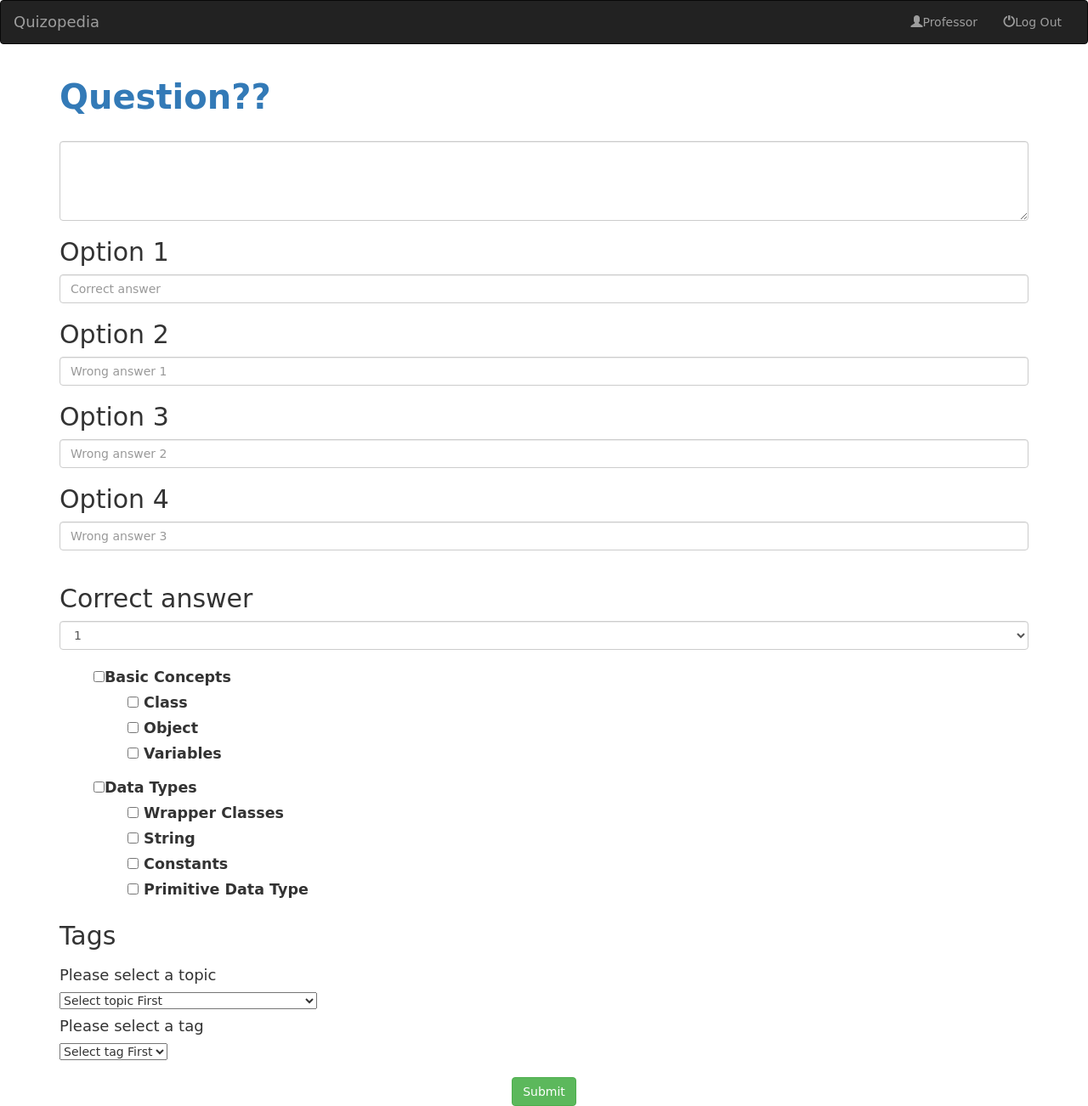
After one commit to hmaskai/Quiz-Of-The-Day, a PHP site: page /staff/homepage_prof.php in a window 1280 px wide. The commit adds this page. Shown: the whole page at 85% size. Run offline with PHP 8.4, Linux system fonts and the light colour scheme.

Commit message:
Professor Page added

```diff
--- a/Quizopedia/public/css/homepage.css
+++ b/Quizopedia/public/css/homepage.css
@@ -2,6 +2,11 @@ body{
 	font-family: "Comic Sans MS", cursive, sans-serif;
 }
 
+.container h3{
+color: #337ab7;
+font-weight:800;
+font-size: 40px;
+}
 
 .question {
     text-align:center;
--- /dev/null
+++ b/Quizopedia/public/staff/homepage_prof.php
@@ -0,0 +1,279 @@
+<!DOCTYPE html>
+<html>
+<head>
+
+<script src="https://ajax.googleapis.com/ajax/libs/jquery/1.12.0/jquery.min.js"></script>
+<title>Quizopedia</title>
+  <meta charset="utf-8">
+  <meta name="viewport" content="width=device-width, initial-scale=1">
+  <link rel="stylesheet" href="http://maxcdn.bootstrapcdn.com/bootstrap/3.3.6/css/bootstrap.min.css">
+  <script src="https://ajax.googleapis.com/ajax/libs/jquery/1.12.0/jquery.min.js"></script>
+  <script src="http://maxcdn.bootstrapcdn.com/bootstrap/3.3.6/js/bootstrap.min.js"></script>
+
+<script src="https://ajax.googleapis.com/ajax/libs/jquery/1.12.0/jquery.min.js"></script>
+ <link rel="stylesheet" href="../css/homepage.css">
+<script>
+$(document).on('keydown', '#tag_list', function (e) {
+    if (e.keyCode == 13) {
+        createTag($(this).val());
+    }
+});
+$(document).on('click', '.delete', function () {
+    $(this).parent().remove();
+});
+
+function createTag(text) {
+    if (text != '') {
+        var tag = $('<div class="tags">' + text + '<a class="delete"></a></div>');
+        tag.insertBefore($('#tag_list'), $('#tag_list'));
+        $('#tag_list').val('');
+    }
+}
+</script>
+</head>
+
+<body>
+<nav class="navbar navbar-inverse">
+	  <div class="container-fluid">
+		<!-- Brand and toggle get grouped for better mobile display -->
+		<button type="button" class="navbar-toggle" data-toggle="collapse" data-target="#myNavbar">
+			<span class="icon-bar"></span>
+			<span class="icon-bar"></span>
+			<span class="icon-bar"></span>
+		</button>
+		<div class="navbar-header">
+		  <a class="navbar-brand" href="#">Quizopedia</a>
+		</div>
+
+		<!-- Collect the nav links, forms, and other content for toggling -->
+		<div class="collapse navbar-collapse" id="myNavbar">
+
+		  <ul class="nav navbar-nav navbar-right">
+			  <li><a href="#"><span class="glyphicon glyphicon-user"></span>Professor</a></li>
+			  <li><a href="logout.php"><span class="glyphicon glyphicon-off"></span>Log Out</a></li>
+		  </ul>
+		</div><!-- /.navbar-collapse -->
+	  </div><!-- /.container-fluid -->
+	</nav>
+
+
+<div class= "container">
+<form class="quizsettings" id="editexamquestionformmodel" action="questionDB.php" method="post">
+<fieldset>
+	<h3>Question??</h3>
+	<br>
+	<textarea rows="4" cols="50" name="question" class="form-control">
+	</textarea>
+</fieldset>
+<fieldset class="createanswers">
+<div class="fieldgroup">
+	<h2>Option 1</h2>
+	<div>
+
+		<input placeholder="Correct answer" id="EditExamQuestionFormModel_answer_1" name="op1" type="text" class="form-control"/>
+
+	</div>
+</div>
+<div class="fieldgroup">
+	<h2>Option 2</h2>
+	<div>
+
+		<input placeholder="Wrong answer 1" id="EditExamQuestionFormModel_answer_2" name="op2" type="text" class="form-control"/>
+
+	</div>
+</div>
+<div class="fieldgroup">
+	<h2>Option 3</h2>
+	<div>
+
+	<input placeholder="Wrong answer 2" id="EditExamQuestionFormModel_answer_3" name="op3" type="text" class="form-control"/>
+
+	</div>
+	</div>
+
+<div class="fieldgroup">
+	<h2>Option 4</h2>
+
+	<input placeholder="Wrong answer 3" id="EditExamQuestionFormModel_answer_4" name="op4" type="text" class="form-control"/>
+
+	</div>
+
+<br>
+<h2>Correct answer</h2>
+
+	<select name = "correctAns" class="form-control">
+	<option value="1">1</option>
+	<option value="2">2</option>
+	<option value="3">3</option>
+	<option value="4">4</option>
+</select>
+
+</fieldset>
+<br>
+<fieldset class="explainquestion">
+
+<div class="fieldgroup">
+
+
+	<ul type="none">
+		<li>
+		  <input type="checkbox" name="BasicConcept[]" id="option" value="Basic Concepts"><label for="option"> Basic Concepts</label>
+		  <ul type="none">
+			<li><label><input type="checkbox" name="BasicConcept[]" class="subOption" value="Class"> Class</label></li>
+			<li><label><input type="checkbox" name="BasicConcept[]" class="subOption" value="Object"> Object</label></li>
+			<li><label><input type="checkbox" name="BasicConcept[]" class="subOption" value="Variables"> Variables</label></li>
+		  </ul>
+		</li>
+	</ul>
+
+
+	<ul type="none">
+		<li>
+		  <input type="checkbox" id="option1"><label for="option1"> Data Types</label>
+		  <ul type="none">
+			<li><label><input type="checkbox" name="Data Types" class="Data_Types" value="Wapper Classes"> Wrapper Classes</label></li>
+			<li><label><input type="checkbox" name="Data Types" class="Data_Types" value="String"> String</label></li>
+			<li><label><input type="checkbox" name="Data Types" class="Data_Types" value="Constants"> Constants</label></li>
+			<li><label><input type="checkbox" name="Data Types" class="Data_Types" value="Primitive Data Type"> Primitive Data Type</label></li>
+		  </ul>
+		</li>
+	</ul>
+
+
+
+
+	<script language="javascript">
+		var checkboxes = document.querySelectorAll('input.subOption'),
+		checkall = document.getElementById('option');
+
+		for(var i=0; i<checkboxes.length; i++) {
+		  checkboxes[i].onclick = function() {
+			var checkedCount = document.querySelectorAll('input.subOption:checked').length;
+
+			checkall.checked = checkedCount > 0;
+			checkall.indeterminate = checkedCount > 0 && checkedCount < checkboxes.length;
+		  }
+		}
+
+		checkall.onclick = function() {
+		  for(var i=0; i<checkboxes.length; i++) {
+			checkboxes[i].checked = this.checked;
+		  }
+		}
+
+
+		var checkboxes1 = document.querySelectorAll('input.Data_Types'),
+		checkall = document.getElementById('option1');
+
+		for(var i=0; i<checkboxes1.length; i++) {
+		  checkboxes1[i].onclick = function() {
+			var checkedCount = document.querySelectorAll('input.Data_Types:checked').length;
+
+			checkall.checked = checkedCount > 0;
+			checkall.indeterminate = checkedCount > 0 && checkedCount < checkboxes1.length;
+		  }
+		}
+
+		checkall.onclick = function() {
+		  for(var i=0; i<checkboxes1.length; i++) {
+			checkboxes1[i].checked = this.checked;
+		  }
+		}
+
+	</script>
+
+
+</div>
+
+
+
+<div class="fieldgroup">
+
+
+	<h2>Tags</h2>
+	<fieldset id="tag_choice">
+        <h4>Please select a topic</h4>
+        <select name="tag" id="tag_list" size="1" onchange="javascript:SetRegionBytag(this);">
+			<option value="00">Select topic First</option>
+            <option value="Object-Oriented Programming Concepts" >Object-Oriented Programming Concepts</option>
+			<option value="Language Basics">Language Basics</option>
+
+			<option value="00">Select tag First</option>
+        </select>
+    </fieldset>
+
+    <fieldset id="tag_choice">
+        <h4>Please select a tag</h4>
+        <select name="region" id="region_list" size="1">
+            <option value="00">Select tag First</option>
+        </select>
+    </fieldset>
+
+
+
+
+
+
+
+
+	<script language="javascript">
+	function SetRegionBytag(tag){
+    var dropdown = document.getElementById("region_list");
+
+    switch (tag.value){
+        case 'Object-Oriented Programming Concepts':{
+            dropdown.options.length = 0;
+            dropdown.options[dropdown.options.length] = new Option('Select One','0');
+            dropdown.options[dropdown.options.length] = new Option('Object','Object');
+            dropdown.options[dropdown.options.length] = new Option('Class','Class');
+            dropdown.options[dropdown.options.length] = new Option('Inheritance','Inheritance');
+            dropdown.options[dropdown.options.length] = new Option('Interface','Interface');
+			dropdown.options[dropdown.options.length] = new Option('Package','Package');
+            break;
+        }
+		 case 'Language Basics':{
+            dropdown.options.length = 0;
+            dropdown.options[dropdown.options.length] = new Option('Select One','0');
+            dropdown.options[dropdown.options.length] = new Option('Variables','Variables');
+            dropdown.options[dropdown.options.length] = new Option('Operators','Operators');
+            dropdown.options[dropdown.options.length] = new Option('Inheritance','Inheritance');
+            dropdown.options[dropdown.options.length] = new Option('Interface','Interface');
+			dropdown.options[dropdown.options.length] = new Option('Package','Package');
+            break;
+        }
+        default:{
+            alert(tag.value + ' is not yet supported');
+            dropdown.options.length = 0;
+            dropdown.options[dropdown.options.length] = new Option('Select tag First','00');
+            document.form1.capital_city.value = '';
+            break;
+        }
+    }
+}
+	</script>
+
+
+			<!--new code for tag-->
+
+
+
+
+</div>
+</fieldset>
+<br>
+<div class="button-container">
+	<div class="clearfix row">
+		<div class="col6 floatright prevnext">
+		<center><input class="btn btn-success" name="new" type="submit" value="Submit" /></center>
+		</div>
+
+	</div>
+</div>
+</form>
+
+
+
+</div>
+
+</body>
+</html>
```
Also changed, not shown: Quizopedia/public/homepage.php (+0 -11 lines), Quizopedia/public/staff/questionDB.php (added, +49 -0 lines).
